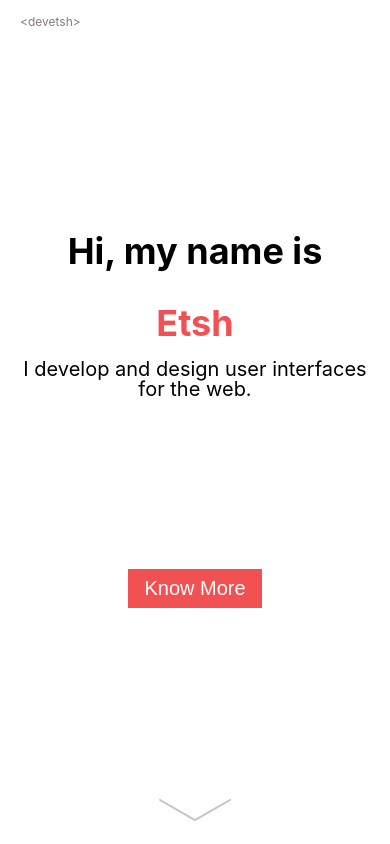
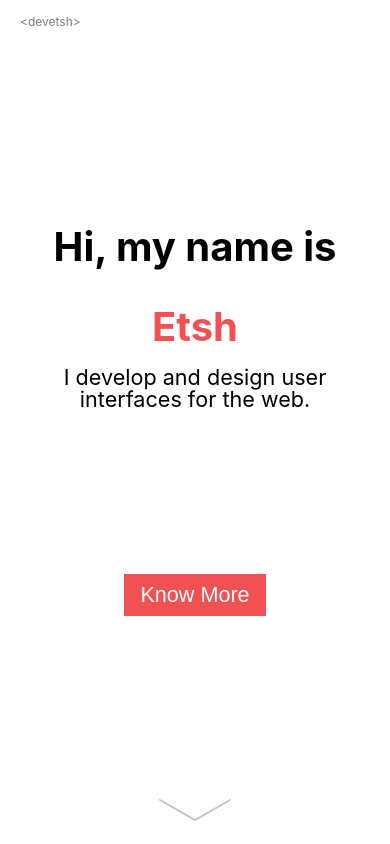
Before and after one commit to EtshD1/personal-page, a React (Create React App) app: page / in a window 390 px wide. Shown: the top 844 px of the page. Built offline with nearby package versions, Linux system fonts and the light colour scheme; a web font is replaced by a local one.

Commit message:
Reconfig font to take the space it is intended to on phone screens

```diff
--- a/src/_config.scss
+++ b/src/_config.scss
@@ -17,5 +17,5 @@ $white: #fff;
 // Font Sizes
 $f-small: 0.75rem;
 $f-normal: 1.125rem;
-$f-large: 1.25rem;
-$f-xlarge: 2.25rem;
+$f-large: 1.35rem;
+$f-xlarge: 2.5rem;
```
